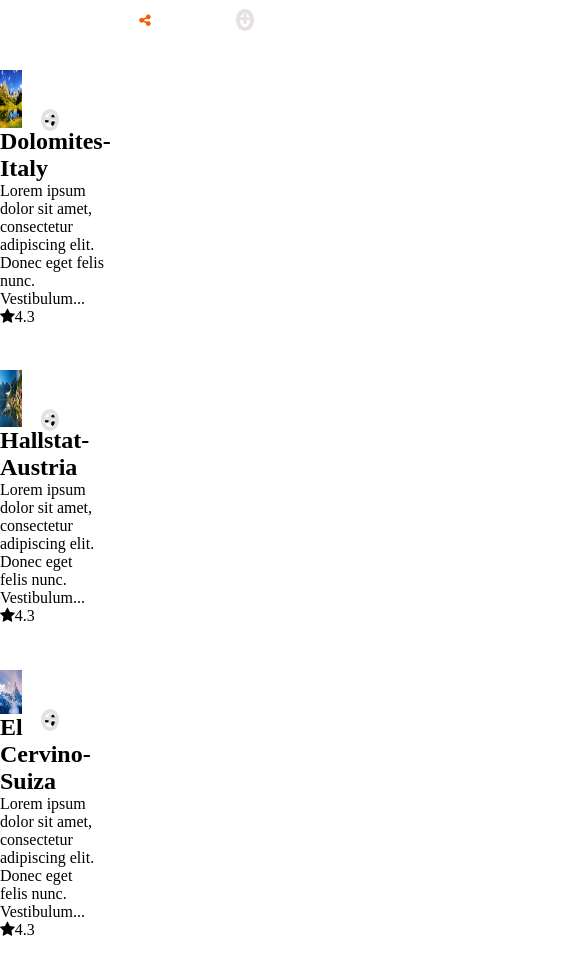
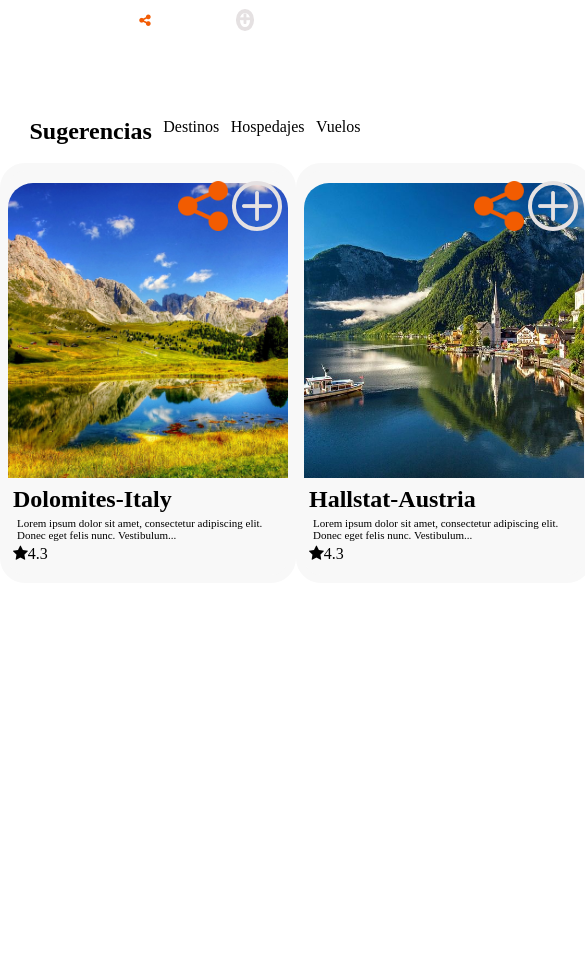
Before and after one commit to biosma/DEV-Test, a React (Create React App) app in the folder travelers/: page / in a window 390 px wide. Shown: the part 554-1521 px from the top of the page, 585 px wide, since content can reach past the window. After the commit the page ends 1137 px from the top, so only its background shows below. Built offline with nearby package versions, Linux system fonts and the light colour scheme.

Commit message:
Modificacion de iconos de agregar y compartir, actualizacion de estilos, proximamente sugerencias y responsive

```diff
--- a/travelers/src/App.js
+++ b/travelers/src/App.js
@@ -19,6 +19,12 @@ function App() {
           <a href="#">Carros</a>
         </nav>
         <Offer imagen="Madrid"/>
+        <nav>
+          <h2 className="sugerencias">Sugerencias</h2>
+          <a href="#">Destinos</a>
+          <a href="#">Hospedajes</a>
+          <a href="#">Vuelos</a>
+        </nav>
         <div className="destiny-container">
           <Destiny imagen="Dolomites-Italy"/>
           <Destiny imagen="Hallstat-Austria"/>
--- a/travelers/src/Destiny.js
+++ b/travelers/src/Destiny.js
@@ -1,10 +1,16 @@
 import React from "react";
+import mas  from "./styles/plus.png"
+import share from "./styles/cuota.png"
 function Destiny({imagen}){
     const name = imagen.toString()
     return (
     <div className="box-destiny">
-        <button className="share-destiny-button"><i className="fa fa-share-alt "></i></button>
-        <button className="add-destiny-button"><i className="fa fa-plus"></i></button>
+        <div className="buttons-destiny">
+{/*             <button className="share-destiny-button"><i className="fa fa-share-alt "></i></button>
+            <button className="add-destiny-button"><i className="fa fa-plus"></i></button> */}
+            <button className="img-share-button"><img className="img-share" src={share}></img></button>
+            <button className="img-mas-button"><img className="img-mas" src={mas}></img></button>
+        </div>
         <img
             className="image-destiny"
             src={`./images/${imagen}.jpg`}
--- a/travelers/src/styles/styles.css
+++ b/travelers/src/styles/styles.css
@@ -137,23 +137,90 @@ i.fa-plus{
     margin-bottom: 30px;
 }
 
-.conteiner-destiny{
+.destiny-container{
     display: flex;
+    flex-wrap: nowrap;
+    align-content: center;
+    justify-content: space-evenly;
 }
 .box-destiny{
-    height: 300px;
-    width: 25%;
+    width: 300px;
+    height: 420px;
     display: flex;
     flex-wrap: wrap;
+    position: relative;
+    background-color: #F8F8F8;
+    border: 8px solid #F8F8F8;
+    border-radius: 25px;
+    align-content: center;
+    justify-content: center;
+}
+.image-destiny{
+    width: 280px;
+    height: 295px;
+    border-radius: 25px 25px 0px 0px;
+    object-fit: cover;
+    margin-bottom: 8px;
+}
+.buttons-destiny{
+    width: 100px;
+    position: absolute;
+    display: flex;
+    top: 10px;
+    right: 10px;
 }
 .add-destiny-button, .share-destiny-button{
     width: 100px;
     height: 100px;
     border: none;
-    position: absolute;
     background-color: transparent;
 }
-.image-destiny{
-    width: 22.5%;
+.img-share-button{
+    background-color: transparent;
+    max-height: 50px;
+    min-height: 50px;
+    max-width: 50px;
+    min-width: 50px;
+    border: none;
+    margin-right: 4px;
+}
+.img-share{
+    width: 50px;
+    height: 50px;
+}
+.img-mas-button{
+    background-color: transparent;
+    display: flex;
+    align-items: center;
+    justify-content: center;
+    max-height: 50px;
+    min-height: 50px;
+    max-width: 50px;
+    min-width: 50px;
+    border-radius: 50%;
+    border: 4px solid #E5E1E2;
+}
+.img-mas{
+    width: 30px;
+    height: 30px;
+}
+.add-destiny-button>i{
+    color: #E5E1E2;
+    font-weight: 200;
+}
+.share-destiny-button{
+    color: #F25C05;
+}
 
+.description-destiny-div{
+    width: 270px;
 }
+.description-destiny-card{
+    font-size: 11px;
+    margin: 4px;
+}
+.card-destiny-name{
+    font-size: 16px;
+    margin: 4px;
+    margin-top: 8px;
+}
```
Also changed, not shown: travelers/src/styles/cuota.png (added), travelers/src/styles/plus.png (added).
